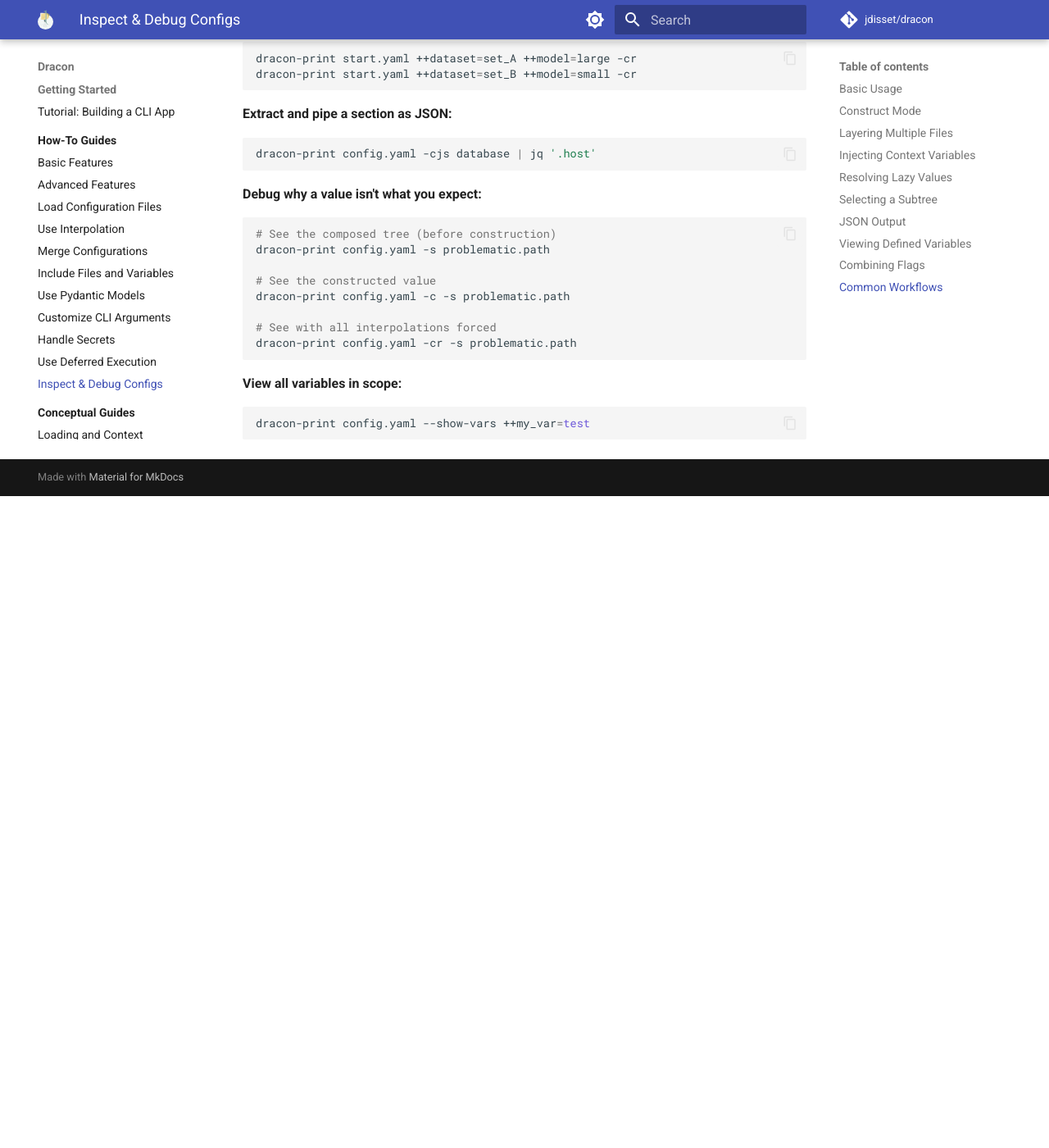
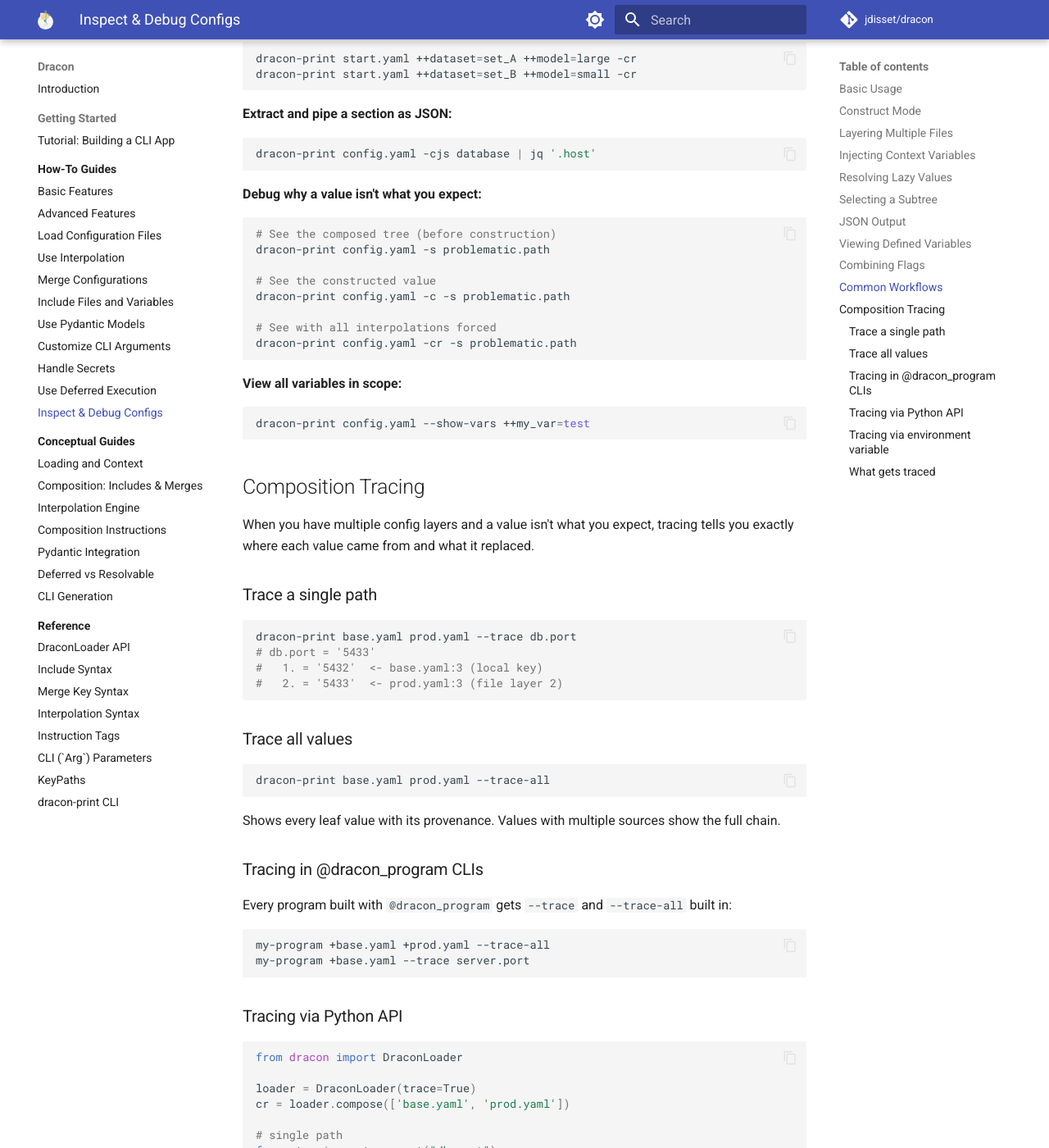
Before and after one commit to jdisset/dracon, an MkDocs documentation site: the page built from docs/guides/inspect-configs.md, in a window 1280 px wide and 1400 px high, scrolled down 2850 px. Shown: the whole window at 82% size. Built offline with MkDocs 1.6.1 and Material for MkDocs 9.7.7, drawn with Linux system fonts in a browser that asks for light colours; comment, search, counter and statistics services are not loaded; before the commit the page ends 3455 px from its top, so only the background shows below that; some of the changed text lies outside the part shown.

Commit message:
add composition tracing to all relevant docs

````diff
--- a/docs/guides/inspect-configs.md
+++ b/docs/guides/inspect-configs.md
@@ -149,3 +149,66 @@ dracon-print config.yaml -cr -s problematic.path
 ```bash
 dracon-print config.yaml --show-vars ++my_var=test
 ```
+
+## Composition Tracing
+
+When you have multiple config layers and a value isn't what you expect, tracing tells you exactly where each value came from and what it replaced.
+
+### Trace a single path
+
+```bash
+dracon-print base.yaml prod.yaml --trace db.port
+# db.port = '5433'
+#   1. = '5432'  <- base.yaml:3 (local key)
+#   2. = '5433'  <- prod.yaml:3 (file layer 2)
+```
+
+### Trace all values
+
+```bash
+dracon-print base.yaml prod.yaml --trace-all
+```
+
+Shows every leaf value with its provenance. Values with multiple sources show the full chain.
+
+### Tracing in @dracon_program CLIs
+
+Every program built with `@dracon_program` gets `--trace` and `--trace-all` built in:
+
+```bash
+my-program +base.yaml +prod.yaml --trace-all
+my-program +base.yaml --trace server.port
+```
+
+### Tracing via Python API
+
+```python
+from dracon import DraconLoader
+
+loader = DraconLoader(trace=True)
+cr = loader.compose(['base.yaml', 'prod.yaml'])
+
+# single path
+for entry in cr.trace.get("db.port"):
+    print(f"{entry.value} <- {entry.source} ({entry.via})")
+
+# all paths
+for path, entries in cr.trace_all().items():
+    print(f"{path}: {len(entries)} steps")
+```
+
+### Tracing via environment variable
+
+Set `DRACON_TRACE=1` to enable tracing globally without changing code or CLI flags. When tracing is enabled and an error occurs, error messages include the provenance chain showing where the bad value came from.
+
+### What gets traced
+
+| Operation | `via` value | What it records |
+|-----------|-------------|-----------------|
+| Value defined in file | `definition` | File, line |
+| File layer merge (`load([a, b])`) | `file_layer` | Layer index, source file |
+| `!include` | `include` | Include path |
+| `<<:` merge | `merge` | Merge strategy, winner/loser |
+| `!if` branch | `if_branch` | Which branch, condition |
+| `!each` expansion | `each_expansion` | Loop variable |
+| CLI override (`--key=val`) | `cli_override` | Flag used |
````
Also changed, not shown: docs/reference/cli_arg.md (+19 -0 lines), docs/reference/dracon_print.md (+17 -0 lines), docs/reference/loader_api.md (+33 -0 lines).
